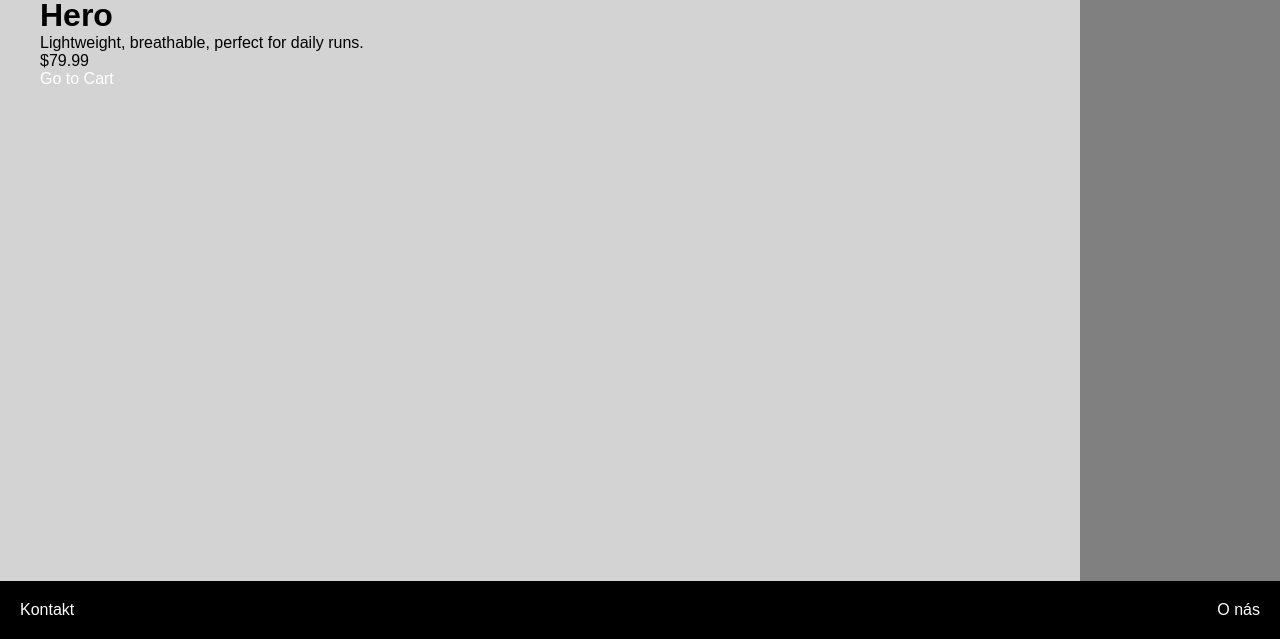
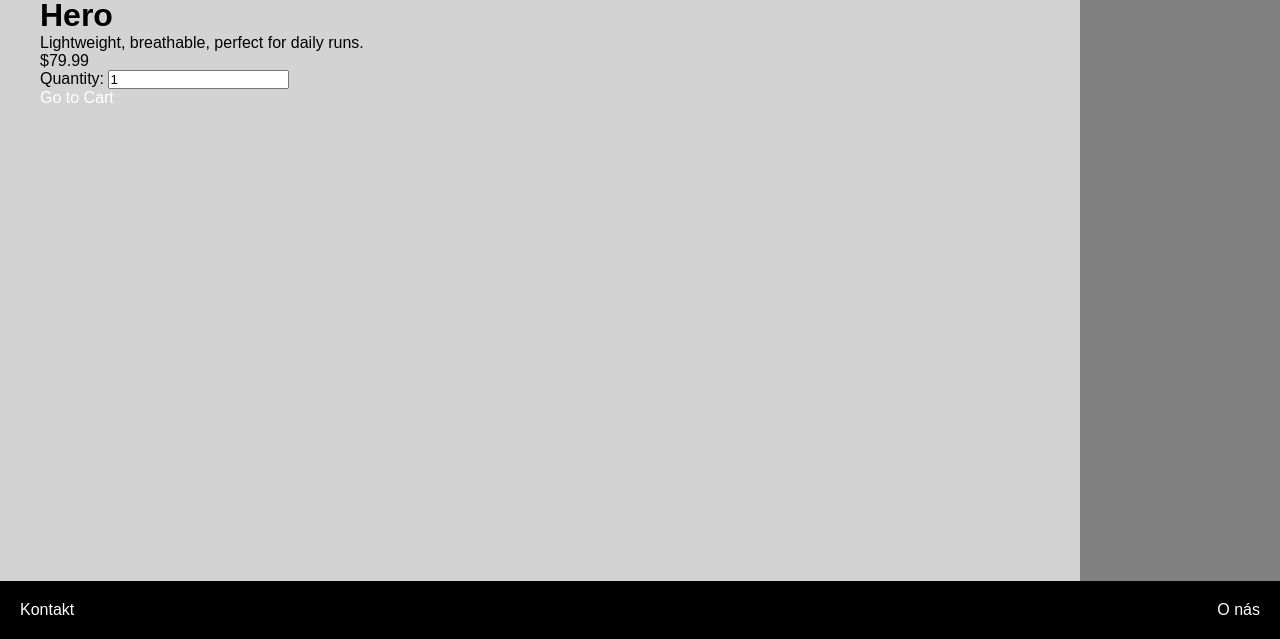
Before and after one commit to Bot1904/projektT2A, a plain HTML site: page Hero.html in a window 1280 px wide. Shown: the part 161-800 px from the top of the page. Drawn offline with Linux system fonts and the light colour scheme.

Commit message:
Update Hero.html

```diff
--- a/Hero.html
+++ b/Hero.html
@@ -16,12 +16,20 @@
     <main>
        <div class="product">
   <img src="Hero.jfif" alt="Product image" class="product-image">
-
   <div class="product-info">
     <h1 class="name">Hero</h1>
     <p class="info">Lightweight, breathable, perfect for daily runs.</p>
     <span class="price">$79.99</span>
-    <p><a href="cart.html" class="cart-btn">Go to Cart</a></p>
+    <p class="quantity"><label for="quantity">Quantity:</label>
+        <input
+            type="number"
+            id="quantity"
+            name="quantity"
+            min="1"
+            value="1"></p>
+
+
+    <p><a href="Shopping_cart.html" class="cart-btn">Go to Cart</a></p>
 
   </div>
 </div>
```
